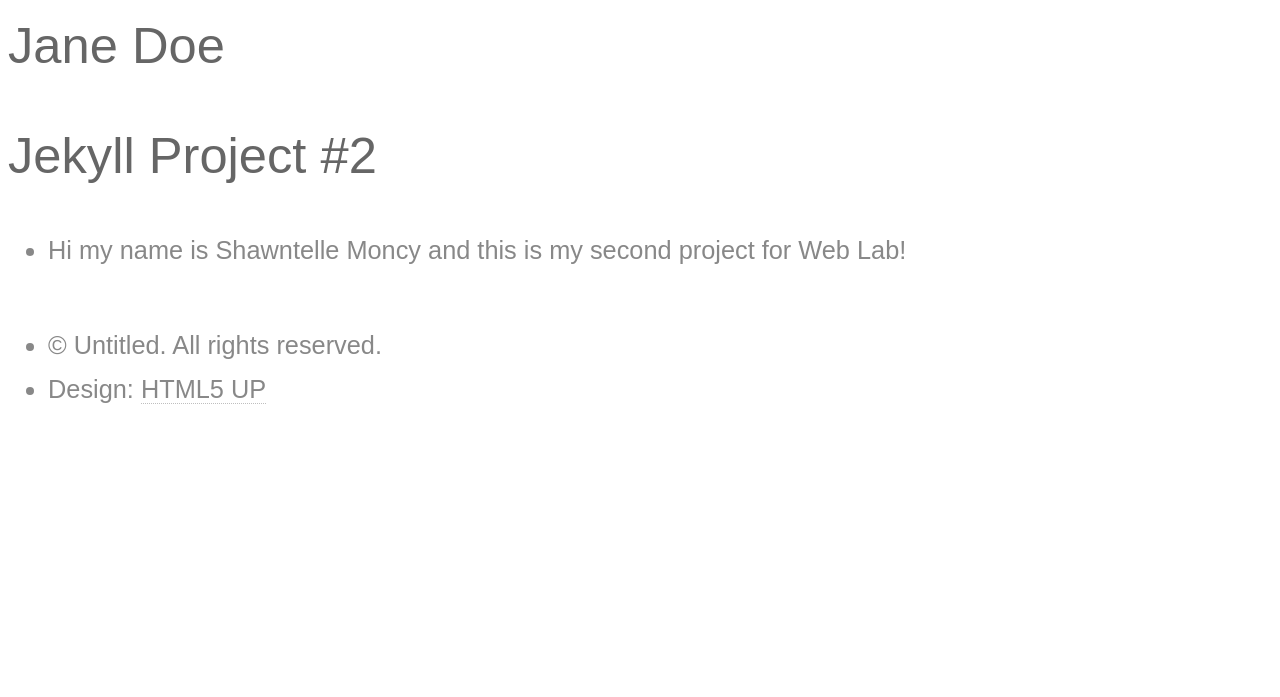
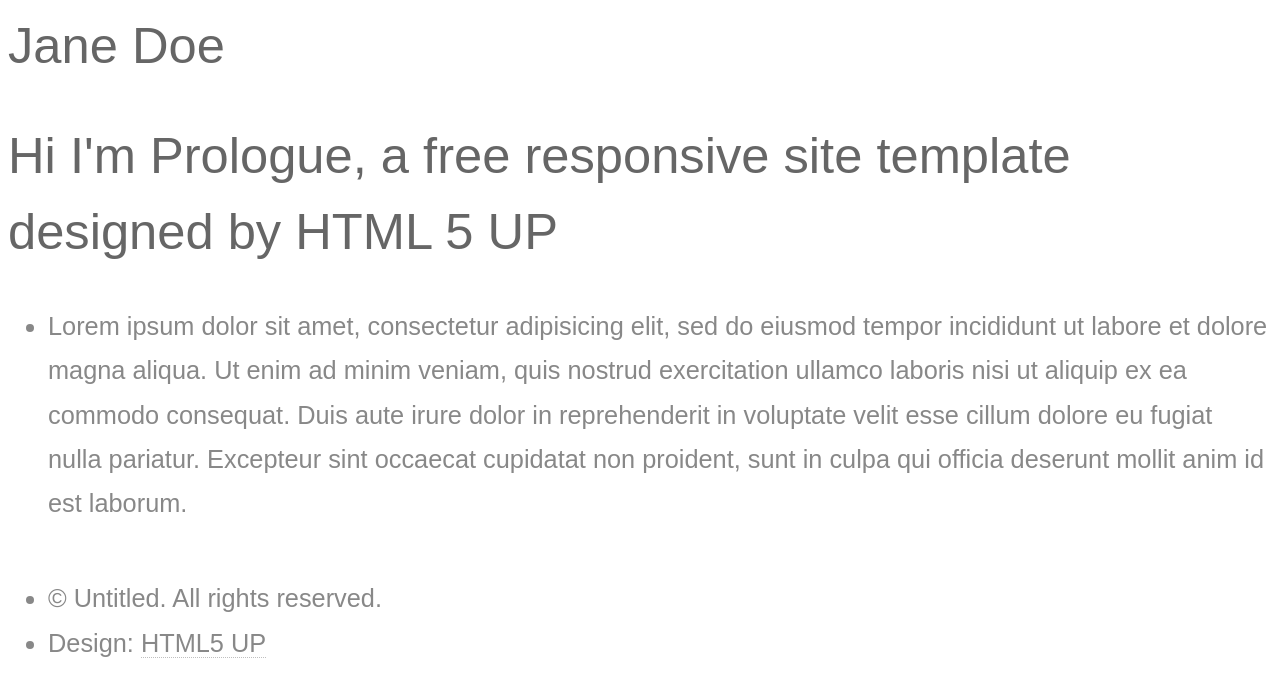
Before and after one commit to Jessiecorgy/jekyll-theme-1, a Jekyll site: the page built from index.html, in a window 1280 px wide. Shown: the top 697 px of the page. Built offline with Jekyll 4.4.1, drawn with Linux system fonts in a browser that asks for light colours; nearby versions of some CDN libraries; library files that are not in the unit come from our copies.

Commit message:
Update 2015-04-28-hero.md

```diff
--- a/_posts/2015-04-28-hero.md
+++ b/_posts/2015-04-28-hero.md
@@ -1,4 +1,9 @@
 
-<h1>Jekyll Project #2</h1>
+<h1>Hi I'm Prologue, a free responsive site template designed by HTML 5 UP</h1>
 
-* Hi my name is Shawntelle Moncy and this is my second project for Web Lab!
+* Lorem ipsum dolor sit amet, consectetur adipisicing elit, sed do eiusmod
+tempor incididunt ut labore et dolore magna aliqua. Ut enim ad minim veniam,
+quis nostrud exercitation ullamco laboris nisi ut aliquip ex ea commodo
+consequat. Duis aute irure dolor in reprehenderit in voluptate velit esse
+cillum dolore eu fugiat nulla pariatur. Excepteur sint occaecat cupidatat non
+proident, sunt in culpa qui officia deserunt mollit anim id est laborum.
```
